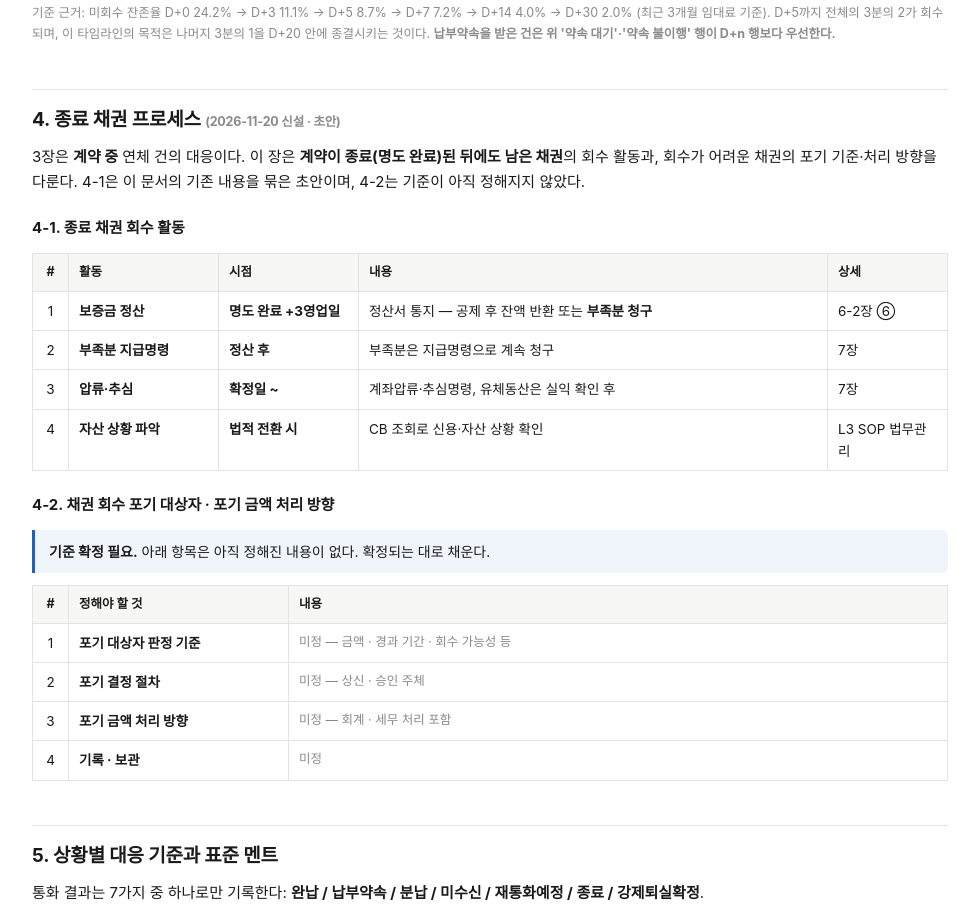
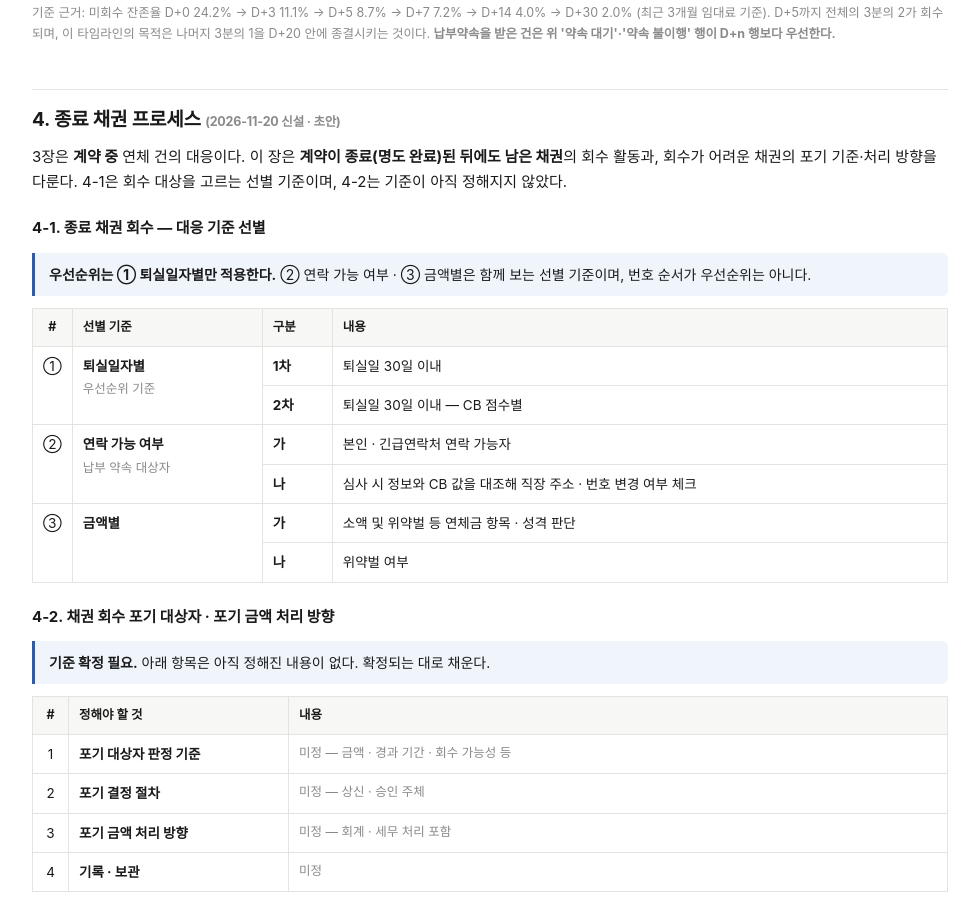
Before and after one commit to hskang-coder/krg-ops-dashboard, a plain HTML site: page krg-manual-yeonche-sop.html in a window 1280 px wide. Shown: the part 2569-3484 px from the top of the page, without its empty margins (150-1129 px from the left). Drawn offline with Linux system fonts and the light colour scheme.

Commit message:
연체 SOP 4-1: 종료 채권 회수 — 대응 기준 선별로 교체
- 퇴실일자별(우선순위) / 연락 가능 여부 / 금액별(위약벌 여부 포함)
- 기존 4-1 활동 표(정산·지급명령·압류·CB)는 삭제

Co-Authored-By: Claude Fable 5.2 <noreply@anthropic.com>

```diff
--- a/krg-manual-yeonche-sop.html
+++ b/krg-manual-yeonche-sop.html
@@ -113,15 +113,18 @@ td.ac{background:#fbfdff}td.av{background:#fffdf6}td.al{background:#fffafa}
 <p class="note">기준 근거: 미회수 잔존율 D+0 24.2% → D+3 11.1% → D+5 8.7% → D+7 7.2% → D+14 4.0% → D+30 2.0% (최근 3개월 임대료 기준). D+5까지 전체의 3분의 2가 회수되며, 이 타임라인의 목적은 나머지 3분의 1을 D+20 안에 종결시키는 것이다. <b>납부약속을 받은 건은 위 '약속 대기'·'약속 불이행' 행이 D+n 행보다 우선한다.</b></p>
 
 <h2 id="s-closed">4. 종료 채권 프로세스 <span class="note">(2026-11-20 신설 · 초안)</span></h2>
-<p>3장은 <b>계약 중</b> 연체 건의 대응이다. 이 장은 <b>계약이 종료(명도 완료)된 뒤에도 남은 채권</b>의 회수 활동과, 회수가 어려운 채권의 포기 기준·처리 방향을 다룬다. 4-1은 이 문서의 기존 내용을 묶은 초안이며, 4-2는 기준이 아직 정해지지 않았다.</p>
+<p>3장은 <b>계약 중</b> 연체 건의 대응이다. 이 장은 <b>계약이 종료(명도 완료)된 뒤에도 남은 채권</b>의 회수 활동과, 회수가 어려운 채권의 포기 기준·처리 방향을 다룬다. 4-1은 회수 대상을 고르는 선별 기준이며, 4-2는 기준이 아직 정해지지 않았다.</p>
 
-<h3 id="s-closed-1">4-1. 종료 채권 회수 활동</h3>
+<h3 id="s-closed-1">4-1. 종료 채권 회수 — 대응 기준 선별</h3>
+<div class="rule"><b>우선순위는 ① 퇴실일자별만 적용한다.</b> ② 연락 가능 여부 · ③ 금액별은 함께 보는 선별 기준이며, 번호 순서가 우선순위는 아니다.</div>
 <table>
-<tr><th style="width:36px" class="c">#</th><th style="width:150px">활동</th><th style="width:140px">시점</th><th>내용</th><th style="width:120px">상세</th></tr>
-<tr><td class="c">1</td><td><b>보증금 정산</b></td><td class="when">명도 완료 +3영업일</td><td>정산서 통지 — 공제 후 잔액 반환 또는 <b>부족분 청구</b></td><td>6-2장 ⑥</td></tr>
-<tr><td class="c">2</td><td><b>부족분 지급명령</b></td><td class="when">정산 후</td><td>부족분은 지급명령으로 계속 청구</td><td>7장</td></tr>
-<tr><td class="c">3</td><td><b>압류·추심</b></td><td class="when">확정일 ~</td><td>계좌압류·추심명령, 유체동산은 실익 확인 후</td><td>7장</td></tr>
-<tr><td class="c">4</td><td><b>자산 상황 파악</b></td><td class="when">법적 전환 시</td><td>CB 조회로 신용·자산 상황 확인</td><td>L3 SOP 법무관리</td></tr>
+<tr><th style="width:36px" class="c">#</th><th style="width:190px">선별 기준</th><th style="width:70px">구분</th><th>내용</th></tr>
+<tr><td class="c" rowspan="2">①</td><td rowspan="2"><b>퇴실일자별</b><br><span class="note">우선순위 기준</span></td><td class="when">1차</td><td>퇴실일 30일 이내</td></tr>
+<tr><td class="when">2차</td><td>퇴실일 30일 이내 — CB 점수별</td></tr>
+<tr><td class="c" rowspan="2">②</td><td rowspan="2"><b>연락 가능 여부</b><br><span class="note">납부 약속 대상자</span></td><td class="when">가</td><td>본인 · 긴급연락처 연락 가능자</td></tr>
+<tr><td class="when">나</td><td>심사 시 정보와 CB 값을 대조해 직장 주소 · 번호 변경 여부 체크</td></tr>
+<tr><td class="c" rowspan="2">③</td><td rowspan="2"><b>금액별</b></td><td class="when">가</td><td>소액 및 위약벌 등 연체금 항목 · 성격 판단</td></tr>
+<tr><td class="when">나</td><td>위약벌 여부</td></tr>
 </table>
 
 <h3 id="s-closed-2">4-2. 채권 회수 포기 대상자 · 포기 금액 처리 방향</h3>
```
